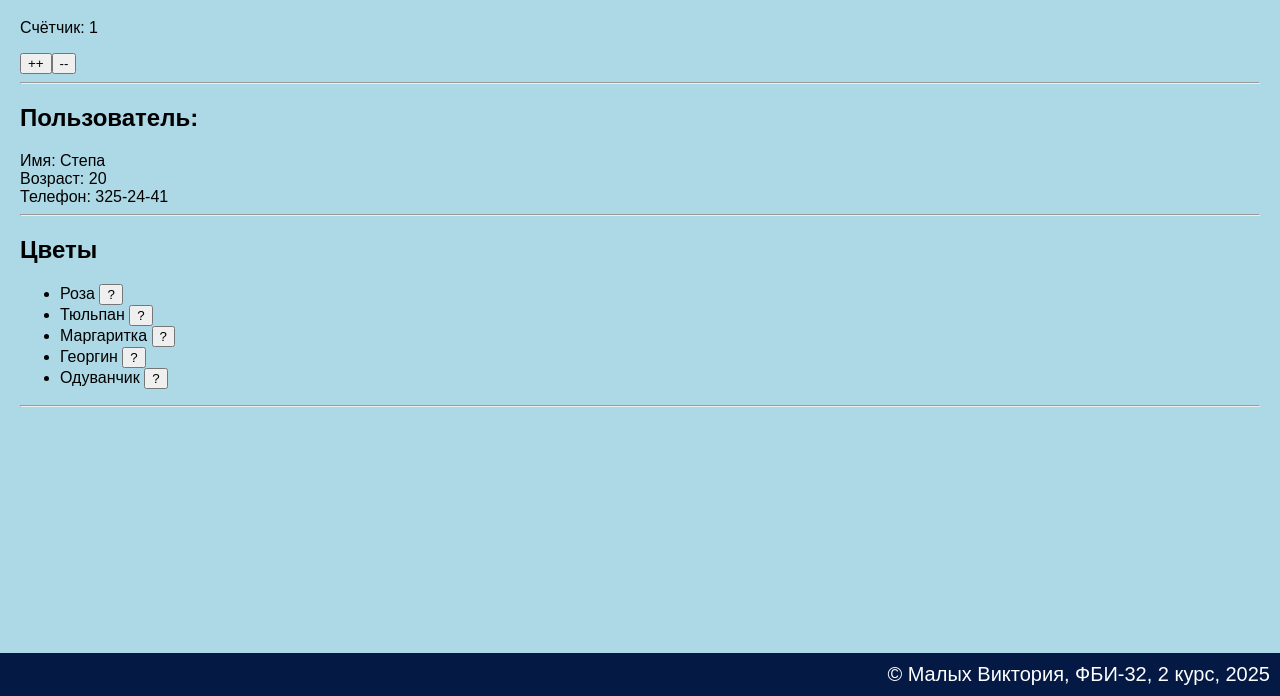
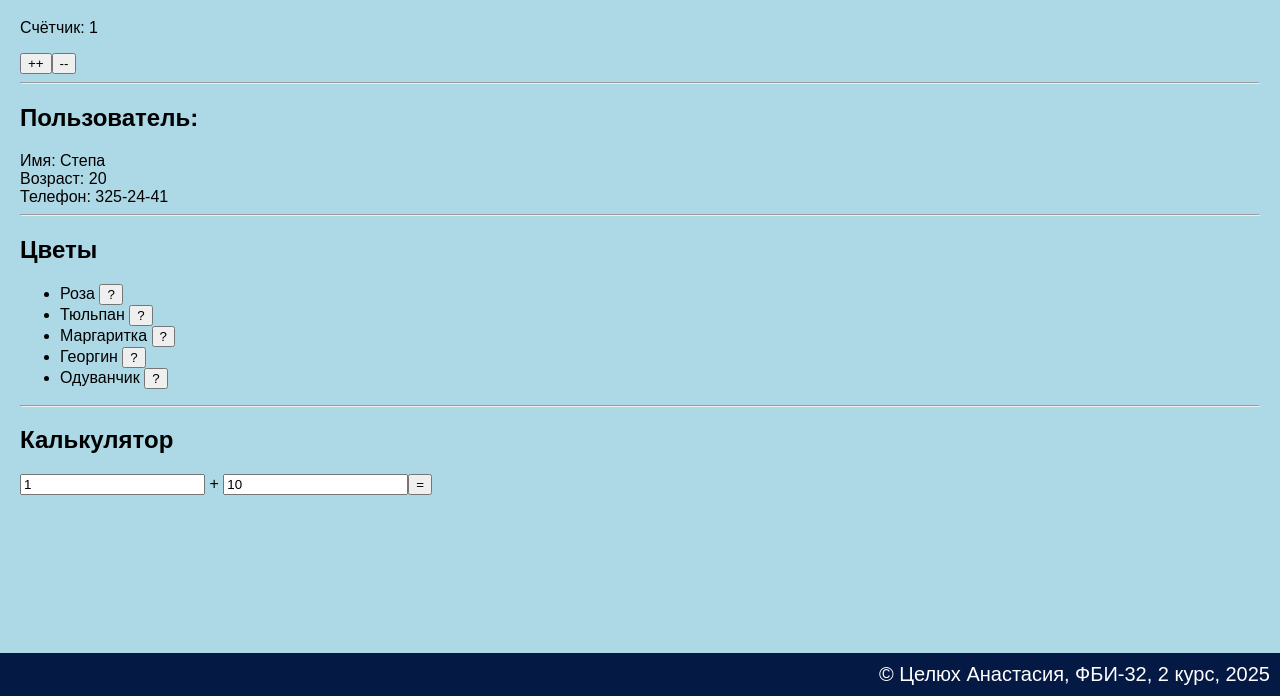
Before and after one commit to TselyuhNastya/Labs, a plain HTML site: page lab8/vue.html in a window 1280 px wide. Shown: the part 104-800 px from the top of the page. Drawn offline with nearby package versions, Linux system fonts and the light colour scheme.

Commit message:
калькулятор

```diff
--- a/lab8/vue.html
+++ b/lab8/vue.html
@@ -37,11 +37,18 @@
                 </li>
             </ul>
             <hr>
+
+            <h2>Калькулятор</h2>
+            <input type="number" v-model="a">
+            +
+            <input type="number" v-model="b">
+            <button @click="sum">=</button>
+            <span>{{ result }}</span>
         </div>
     </main>
 
     <footer>
-        &copy; Малых Виктория, ФБИ-32, 2 курс, 2025
+        &copy; Целюх Анаcтасия, ФБИ-32, 2 курс, 2025
     </footer>
 
     <script>
@@ -57,6 +64,9 @@
                         tel: "325-24-41",
                     },
                     flowers: ["Роза","Тюльпан","Маргаритка","Георгин","Одуванчик"],
+                    a: 1,
+                    b: 10,
+                    result: "",
                 }
             },
             methods: {
@@ -75,6 +85,9 @@
                         this.flowers[id] = newName;
                     }, 3000);
                 },
+                sum() {
+                    this.result = this.a + this.b;
+                },
             }
         }).mount("#app");
     </script>
```
